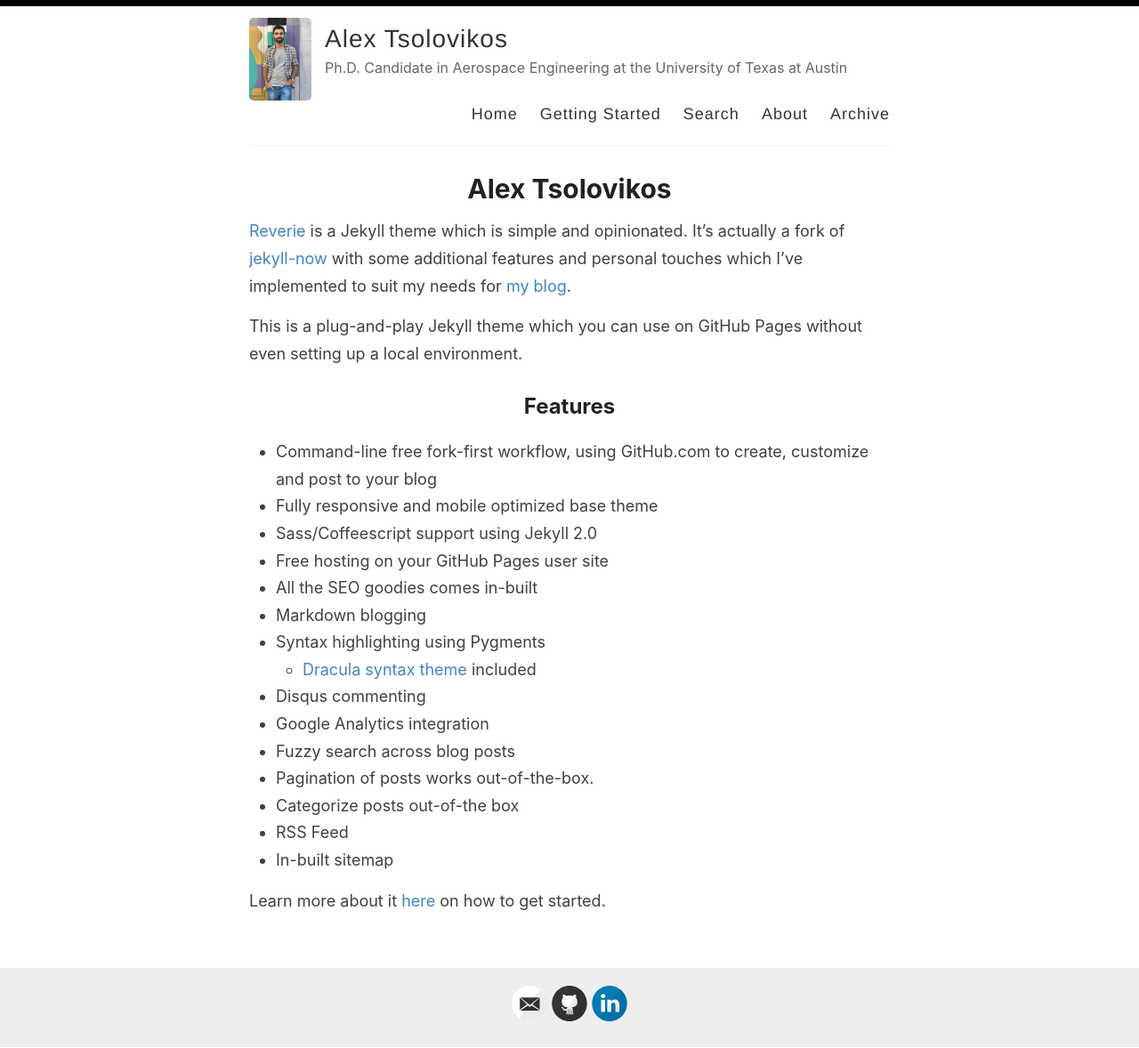
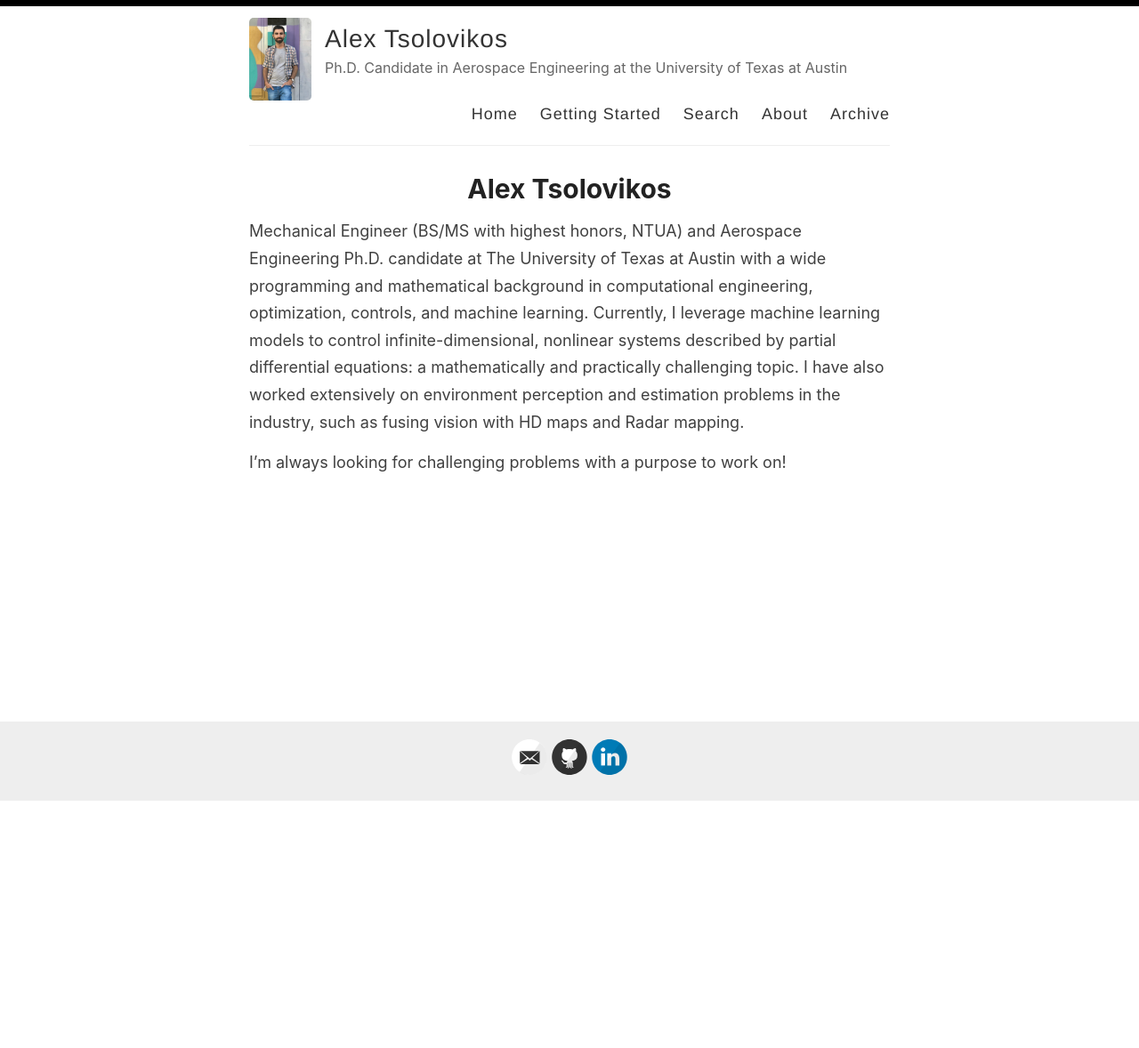
Before and after one commit to alextsolovikos/alextsolovikos.github.io, a Jekyll site: the page built from _pages/index.md, in a window 1280 px wide. Shown: the whole page at 89% size. Built offline with Jekyll 4.4.1, drawn with Linux system fonts in a browser that asks for light colours; after the commit the page ends 901 px from its top, so only the background shows below that.

Commit message:
Updated init page

```diff
--- a/_pages/index.md
+++ b/_pages/index.md
@@ -4,26 +4,6 @@
 order: 1
 ---
 
-[Reverie](https://github.com/amitmerchant1990/reverie) is a Jekyll theme which is simple and opinionated. It's actually a fork of [jekyll-now](https://github.com/barryclark/jekyll-now) with some additional features and personal touches which I've implemented to suit my needs for [my blog](https://www.amitmerchant.com).
+Mechanical Engineer (BS/MS with highest honors, NTUA) and Aerospace Engineering Ph.D. candidate at The University of Texas at Austin with a wide programming and mathematical background in computational engineering, optimization, controls, and machine learning. Currently, I leverage machine learning models to control infinite-dimensional, nonlinear systems described by partial differential equations: a mathematically and practically challenging topic. I have also worked extensively on environment perception and estimation problems in the industry, such as fusing vision with HD maps and Radar mapping.
 
-This is a plug-and-play Jekyll theme which you can use on GitHub Pages without even setting up a local environment.
-
-## Features
-
-- Command-line free fork-first workflow, using GitHub.com to create, customize and post to your blog
-- Fully responsive and mobile optimized base theme
-- Sass/Coffeescript support using Jekyll 2.0
-- Free hosting on your GitHub Pages user site
-- All the SEO goodies comes in-built
-- Markdown blogging
-- Syntax highlighting using Pygments
-    - [Dracula syntax theme](https://draculatheme.com/) included
-- Disqus commenting
-- Google Analytics integration
-- Fuzzy search across blog posts
-- Pagination of posts works out-of-the-box.
-- Categorize posts out-of-the box
-- RSS Feed
-- In-built sitemap
-
-Learn more about it [here](https://github.com/amitmerchant1990/reverie) on how to get started.
+I'm always looking for challenging problems with a purpose to work on!
```
